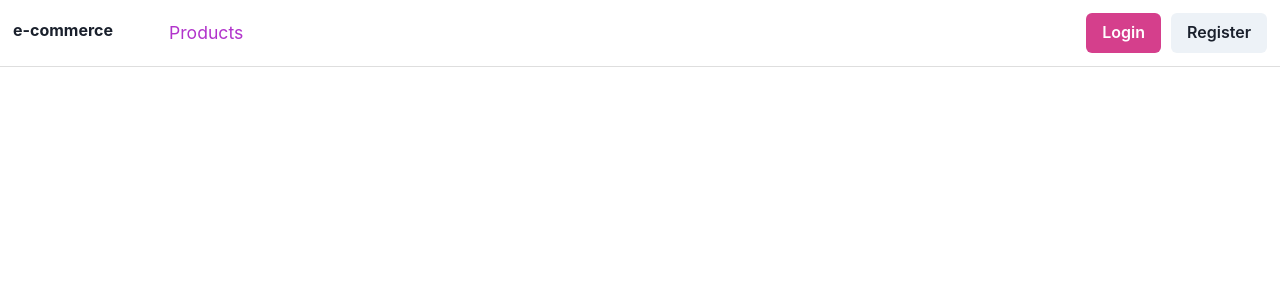
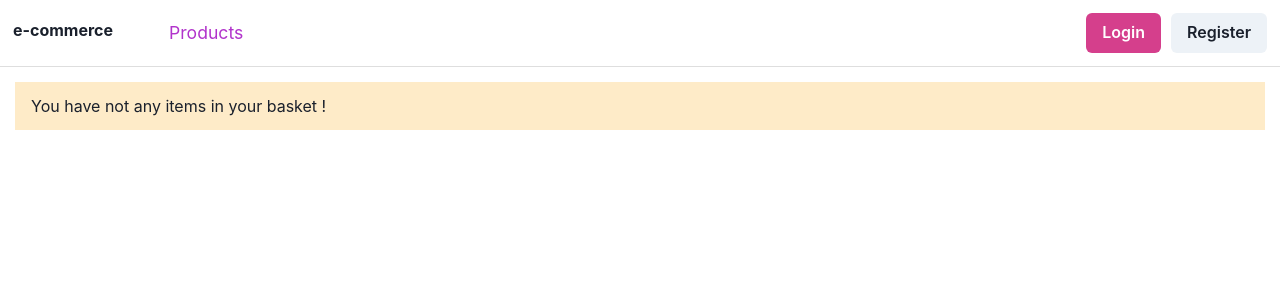
Before and after one commit to HalitCam/e-commerce, a React (Create React App) app: page /basket in a window 1280 px wide. Shown: the top 300 px of the page. Built offline with nearby package versions, Linux system fonts and the light colour scheme.

Commit message:
Basket page is being constructed

```diff
--- a/src/App.js
+++ b/src/App.js
@@ -9,6 +9,7 @@ import ProductDetail from './pages/ProductDetail';
 import Profile from './pages/Profile'
 import ProtectedRoute from './pages/ProtectedRoute';
 import { useAuth } from './contexts/AuthContext';
+import Basket from './pages/Basket';
 
 
 
@@ -32,6 +33,7 @@ function App() {
               </ProtectedRoute>
             }
             />
+            <Route path='/basket' element={<Basket/>} />
 
 
           </Routes>
--- /dev/null
+++ b/src/pages/Basket/index.js
@@ -0,0 +1,40 @@
+import React from 'react';
+import { useBasket } from '../../contexts/BasketContext';
+import { Alert, Image, Button, Box, Text } from '@chakra-ui/react';
+import { Link } from "react-router-dom";
+
+const Basket = () => {
+    const { items } = useBasket();
+    const total = items.reduce((acc, obj) => acc + obj.price, 0) // reduce function dizinlerde toplama yapmamizi saglar !
+
+    return (
+        <div>
+            {items.length < 1 && (
+                <Alert status='warning'>You have not any items in your basket !</Alert>
+            )}
+
+            {
+                items.length > 0 && <>
+                    <ul>
+                        {
+                            items.map((item) => (
+                                <li key={item._id} mb="10">
+                                    <Link to={`/product/${item._id}`}>
+                                        {item.title} - {item.price} Euro
+                                        <Image htmlWidth={200} src={item.photos[0]} alt="basket item" />
+                                    </Link>
+                                    <Button mt="2" size="sm" colorScheme='pink' onClick={() => { }}>Remove from basket</Button>
+                                </li>
+                            ))
+                        }
+                    </ul>
+                    <Box mt="10" >
+                        <Text fontSize="22" >Total: {total} Euro </Text>
+                    </Box>
+                </>}
+
+        </div>
+    );
+}
+
+export default Basket;
```
